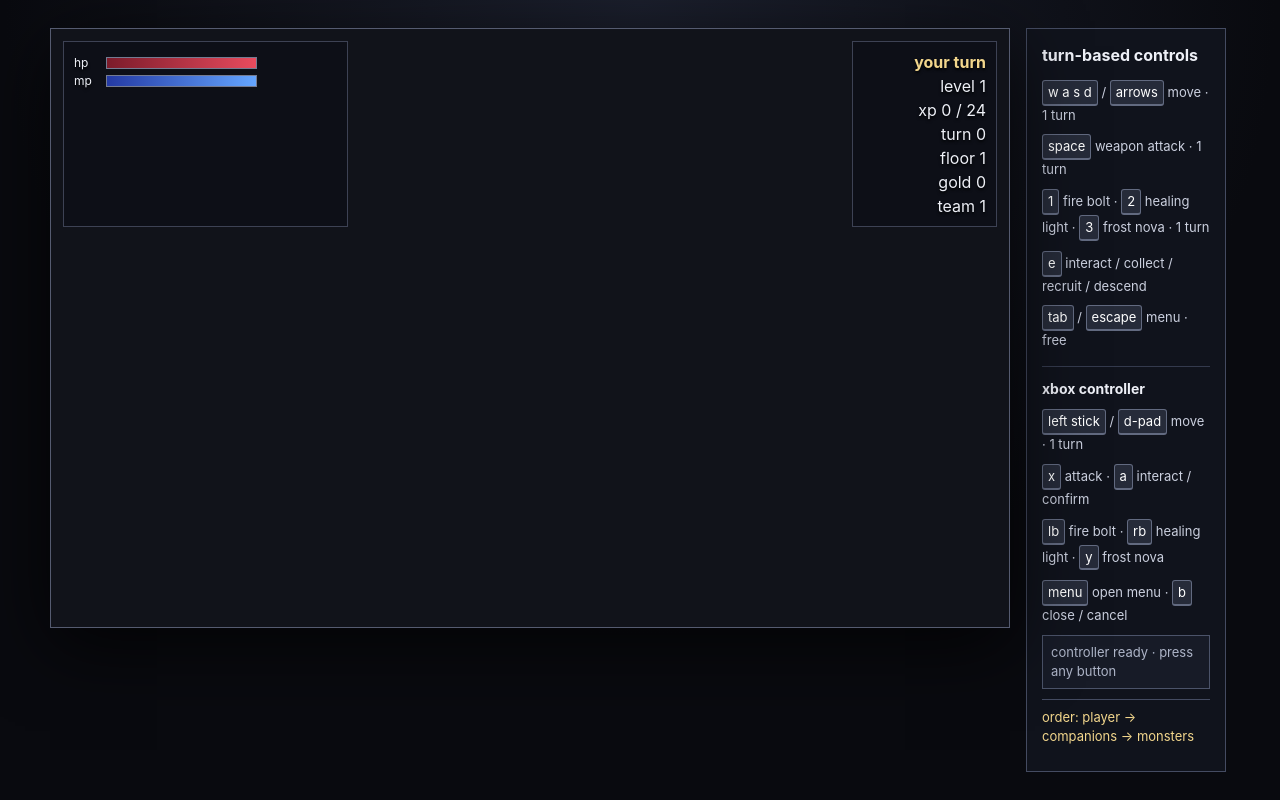
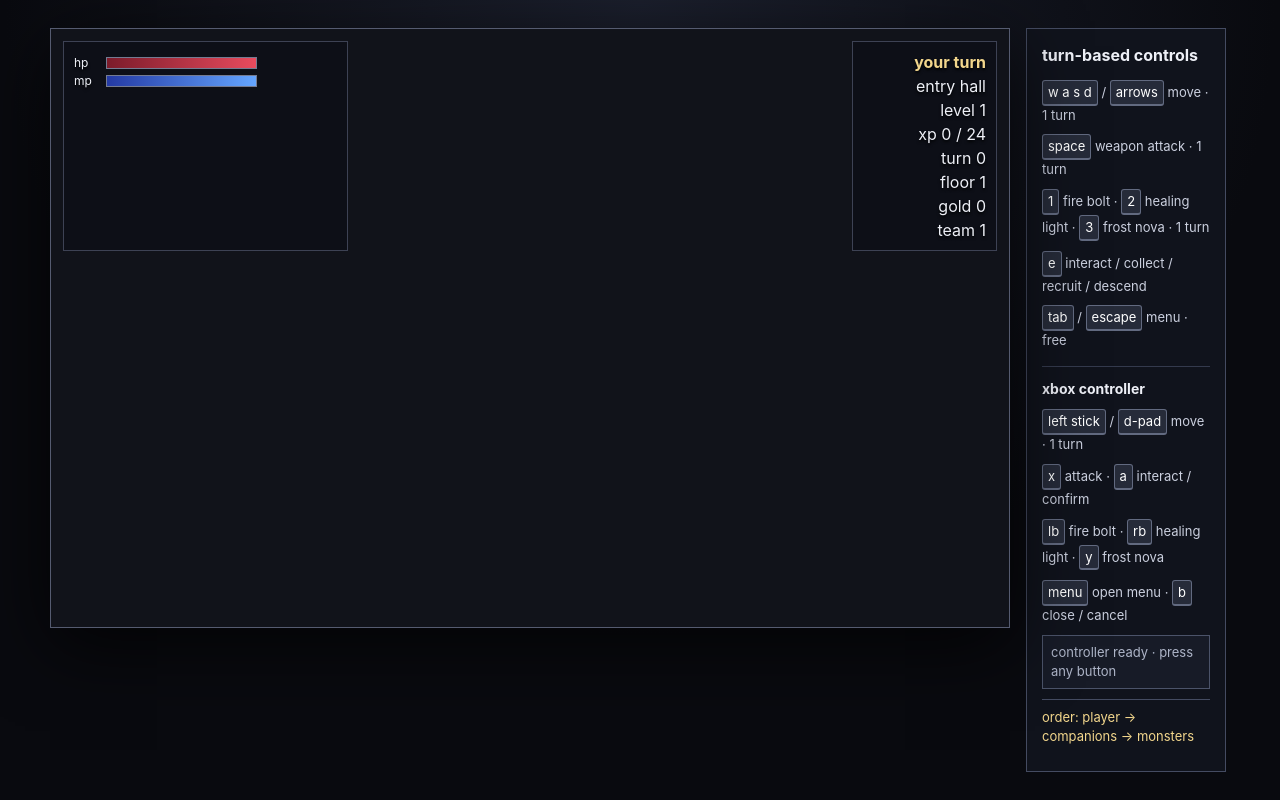
Before and after one commit to CambellJSmith/turnBasedDCrawler, a website: page ashfall_depths/index.html in a window 1280 px wide. Drawn offline with Linux system fonts and the light colour scheme.

Commit message:
Display current room type in HUD

```diff
--- a/ashfall_depths/index.html
+++ b/ashfall_depths/index.html
@@ -37,6 +37,7 @@
         </div>
         <div class="hud_group hud_right">
           <span id="phase_text" class="turn_phase">your turn</span>
+          <span id="room_text">entry hall</span>
           <span id="level_text">level 1</span>
           <span id="experience_text">xp 0 / 24</span>
           <span id="turn_text">turn 0</span>
```
